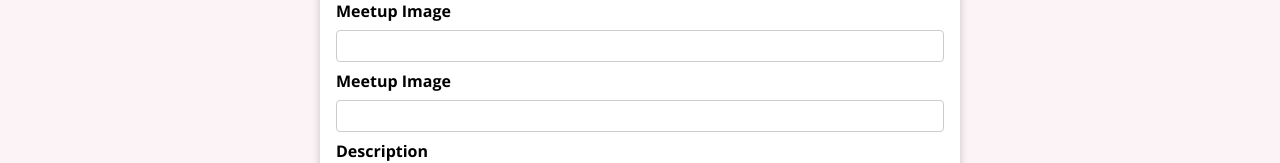
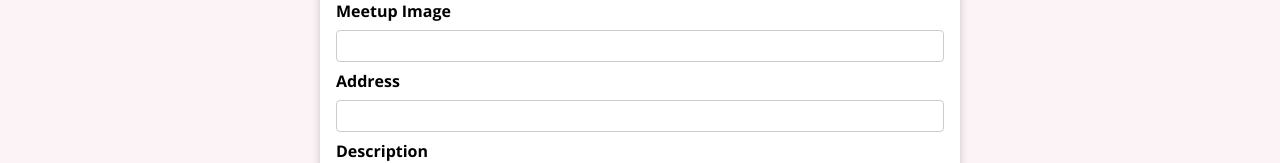
Before and after one commit to SaxenaNikhil/meetup-demo-app, a React (Create React App) app: page /new-meetup in a window 1280 px wide. Shown: the part 302-465 px from the top of the page. Built offline with nearby package versions, Linux system fonts and the light colour scheme.

Commit message:
Working on page re-direction after form fill using the useNavigate hook

```diff
--- a/src/components/meetups/NewMeetupForm.js
+++ b/src/components/meetups/NewMeetupForm.js
@@ -51,7 +51,7 @@ function NewMeetupForm (props) {
                 <input type="url" required id="image" ref={imageInputRef}/>
             </div>
             <div className={classes.control}>
-                <label htmlFor="address">Meetup Image</label>
+                <label htmlFor="address">Address</label>
                 <input type="text" required id="address" ref={addressInputRef}/>
             </div>
             <div className={classes.control}>
--- a/src/pages/NewMeetup.js
+++ b/src/pages/NewMeetup.js
@@ -1,6 +1,12 @@
+//to navigate through after the form send to another page we will use the useNavigate hook from the react-router-dom
+import { useNavigate } from 'react-router-dom';
+
 import NewMeetupForm from "../components/meetups/NewMeetupForm";
 
 function NewMeetupPage () {
+
+    //This navigate object exposes certain methods to us to manipulate the browser history, to navigate a way for something
+    const navigate = useNavigate();
 
     //here this function addMeetupHandler will get the meetupData from the NewMeetupForm.js passing props.
     function addMeetupHandler(meetupData) {
@@ -10,6 +16,7 @@ function NewMeetupPage () {
         //Now fetch() will take the first argument as string which is basically url to which we want to send a request
         //Now this below url can be manipulated and can segments after this 'firebaseio.com/' domain and these segments will be translated into folders or tables in the database, so here we have crated the meetups table which is meetups.json amd also we will add .json extension to the end as well.
         //Now to send the stored data, we must send the 'POST' request since the default behavior is to recieve teh 'GET' request.
+        //here fetch returns the promise which resolves as soon as it is done, we will execute the then() block as soon as the promise is completed
         fetch(
             'https://react-getting-started-2282b-default-rtdb.firebaseio.com/meetups.json',
             {
@@ -19,7 +26,10 @@ function NewMeetupPage () {
                     'Content-Type': 'application/json'
                 }
             }
-        );
+        ).then(() => {
+            //here we will be navigated back to the starting page which here is the first page which is '/' also in this case after re-direction to another page the back button of the browser won't work.
+            navigate('/', { replace: true });
+        });
     }
 
     return (
```
